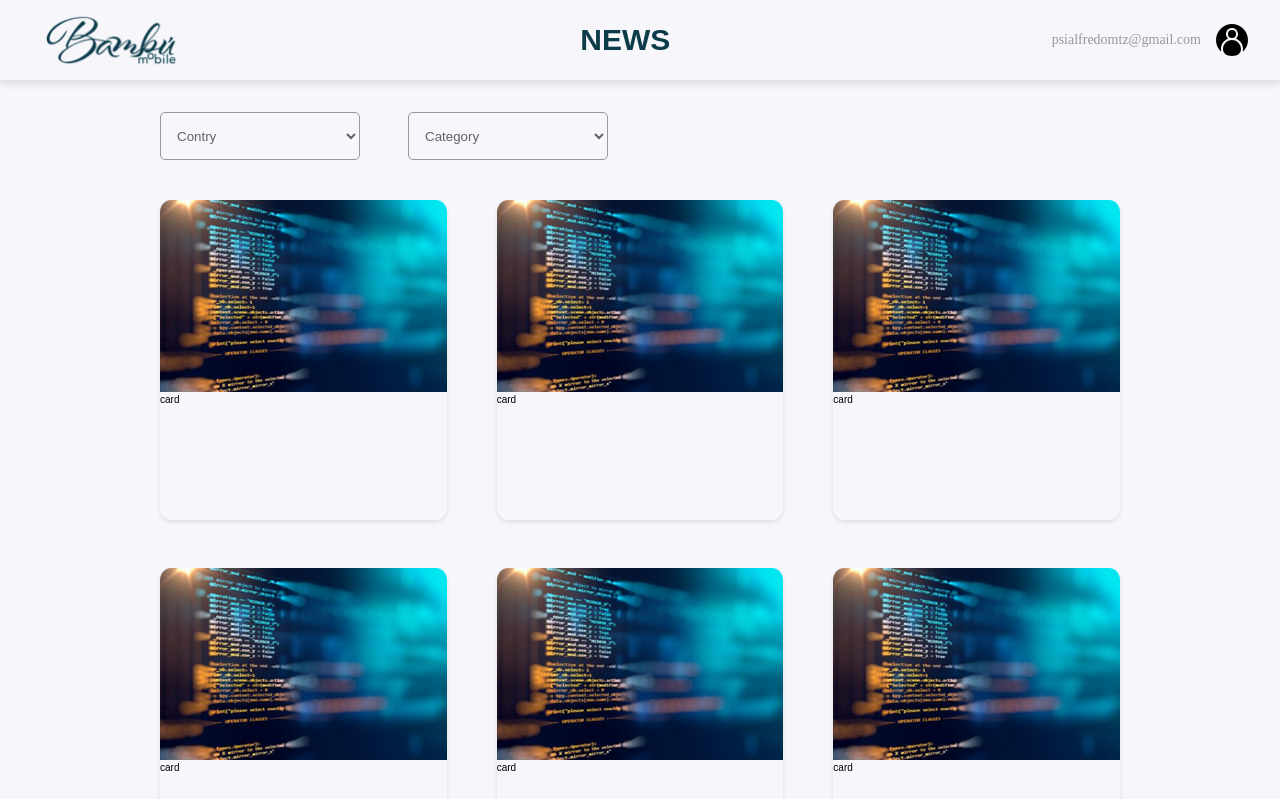
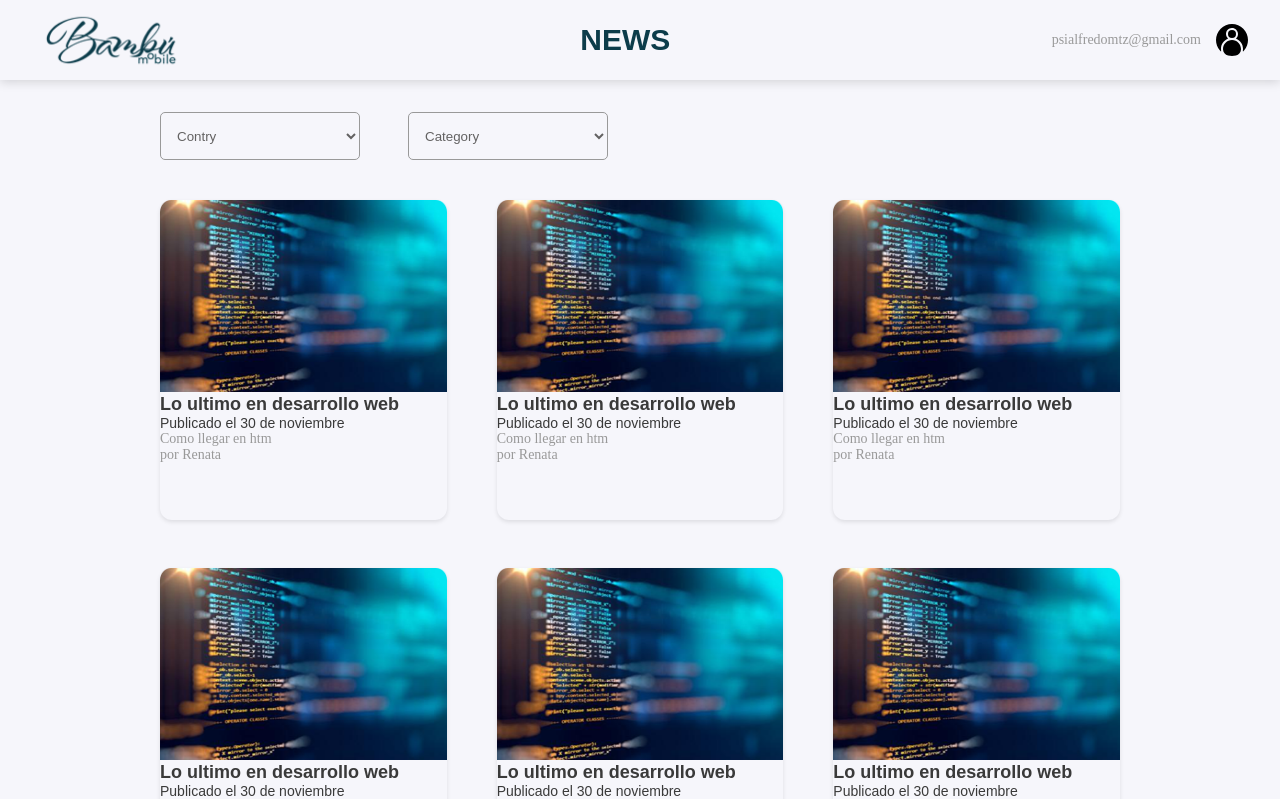
Before and after one commit to alfredomtzg/news, a React (Create React App) app: page /home in a window 1280 px wide. Shown: the top 799 px of the page. Built offline with nearby package versions, Linux system fonts and the light colour scheme.

Commit message:
[update] description card

```diff
--- a/src/components/CardNew/index.jsx
+++ b/src/components/CardNew/index.jsx
@@ -7,7 +7,11 @@ export default function CardNew(props) {
   return (
     <CardNewContainer>
       <ImgCard src={Img} alt="Image news" />
-      card
+      <h5>Lo ultimo en desarrollo web</h5>
+      <h6>Publicado el 30 de noviembre</h6>
+      <p>
+        Como llegar en htm <br /> por Renata
+      </p>
     </CardNewContainer>
   );
 }
```
